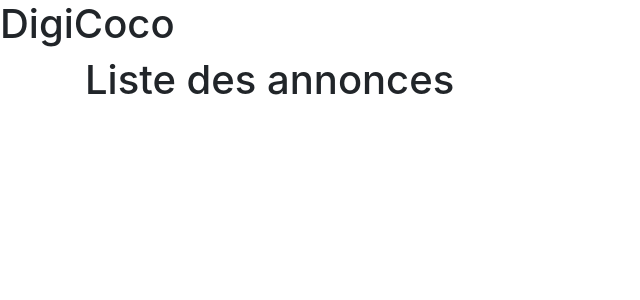
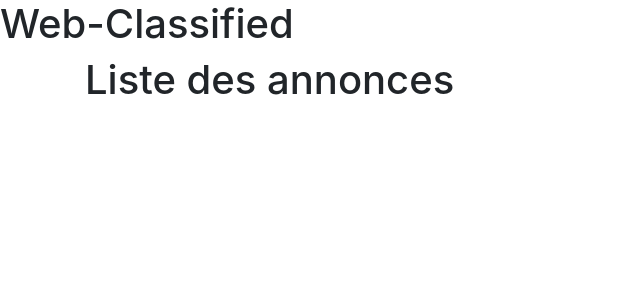
Before and after one commit to chagrdi/classifiedProject, a PHP site: page / in a window 1280 px wide. Shown: the part 56-356 px from the top of the page, without its empty margins (0-640 px from the left). Run offline with PHP 8.4, Linux system fonts and the light colour scheme; the visitor is signed in with stand-in values (Sample User, id 1).

Commit message:
add h1 index

```diff
--- a/index.php
+++ b/index.php
@@ -8,7 +8,7 @@ if(!isset($_SESSION["username"])){
 require_once(dirname(__FILE__) . "/components/navbar.php");
 ?>
 
-<h1>DigiCoco</h1>
+<h1>Web-Classified</h1>
 <div class="container mb-5">
     <h1>Liste des annonces</h1>
     <div class="row">
```
